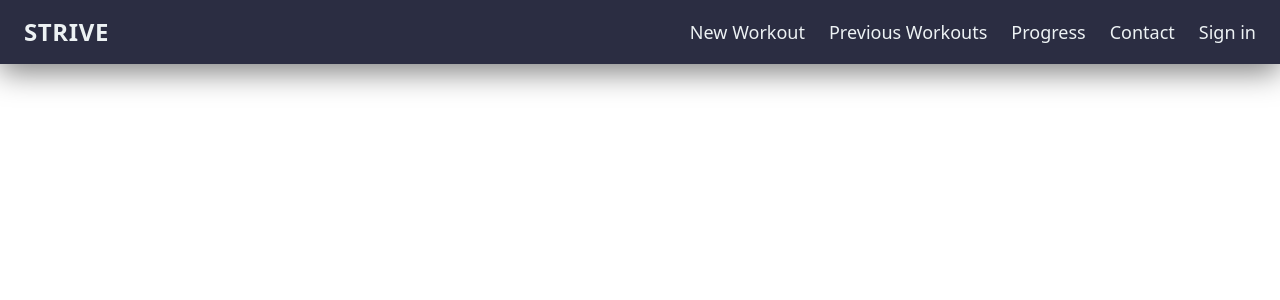
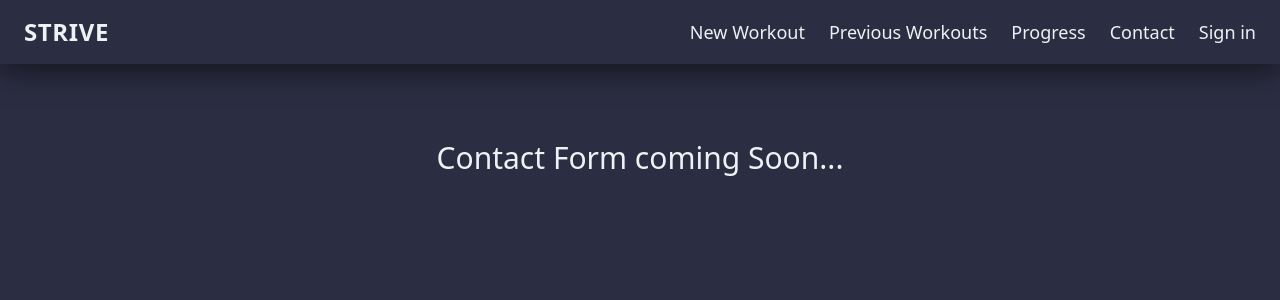
Before and after one commit to Benpsheppard/strive-mern, a React (Vite) app in the folder strive-frontend/: page /contact in a window 1280 px wide. Shown: the top 300 px of the page. Built offline with nearby package versions, Linux system fonts and the light colour scheme.

Commit message:
Added coming soon titles

```diff
--- a/strive-frontend/src/pages/Contact.jsx
+++ b/strive-frontend/src/pages/Contact.jsx
@@ -9,8 +9,8 @@ const Contact = () => {
     return (
         <>
             <Header />
-            <div>
-                <h1>Contact</h1>
+            <div className="min-h-screen bg-[#2B2D42] mt-15">
+                <h1 className="text-[#EDF2F4] text-center text-3xl pt-20">Contact Form coming Soon...</h1>
             </div>
         </>
     )
--- a/strive-frontend/src/pages/Progress.jsx
+++ b/strive-frontend/src/pages/Progress.jsx
@@ -9,8 +9,8 @@ const Progress = () => {
     return (
         <>
             <Header />
-            <div>
-                <h1>Progress</h1>
+            <div className="min-h-screen bg-[#2B2D42] mt-15">
+                <h1 className="text-[#EDF2F4] text-center text-3xl pt-20">Progress reports coming Soon...</h1>
             </div>
         </>
     )
```
